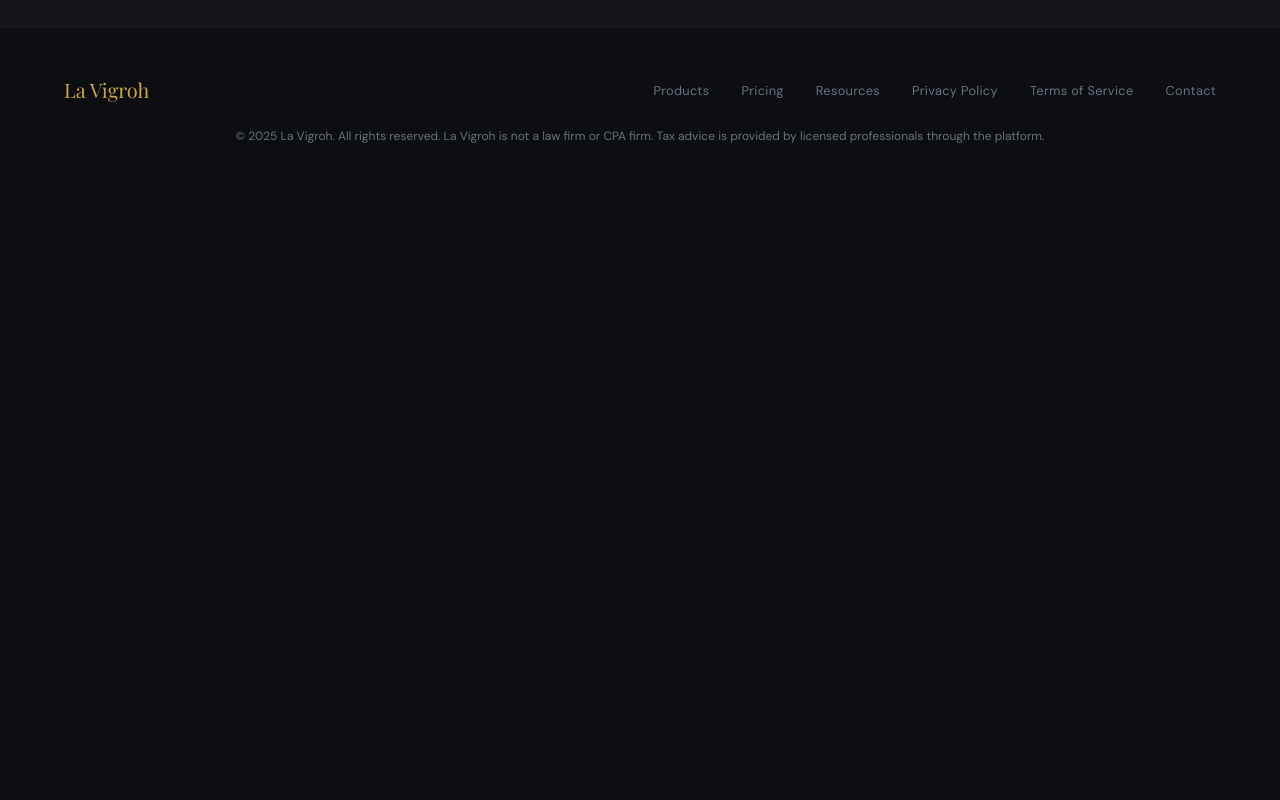
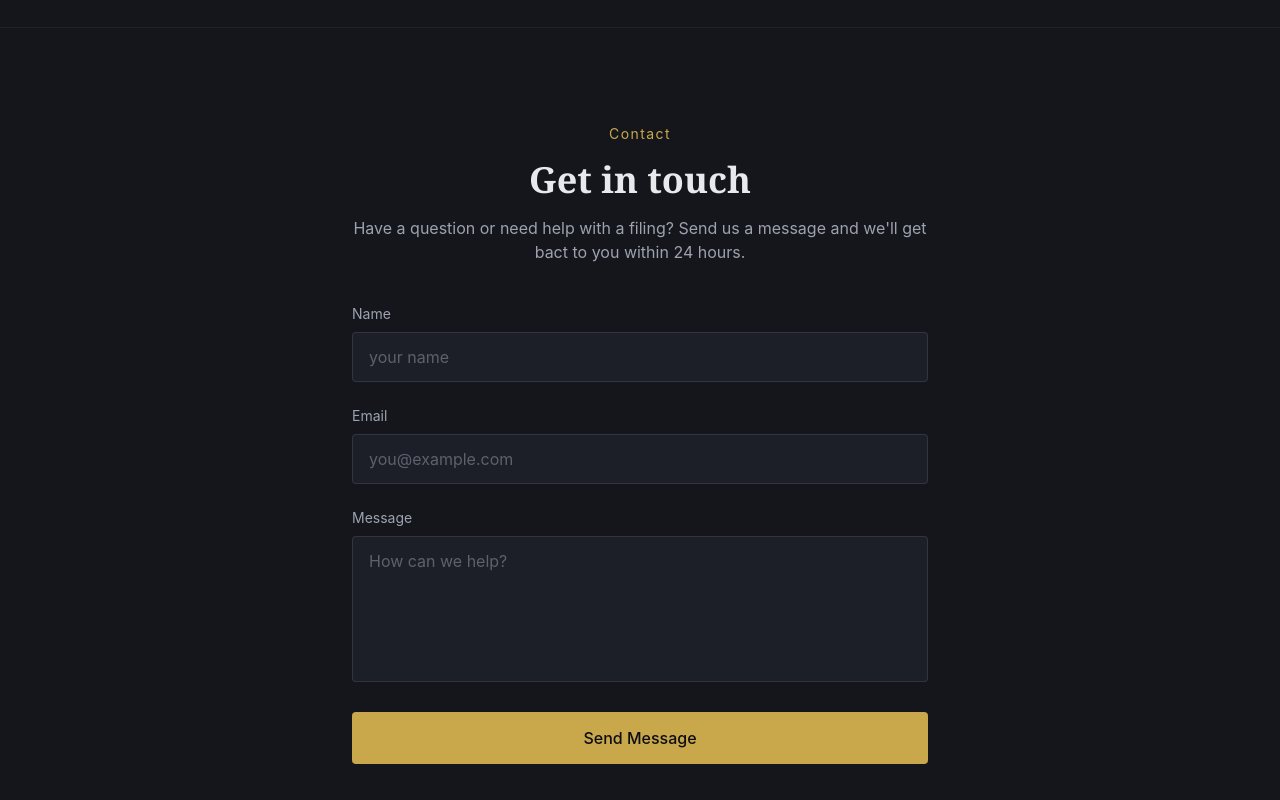
Before and after one commit to JerryAthavan/la-vigroh, a React (Vite) app: page / in a window 1280 px wide. Shown: the part 3360-4160 px from the top of the page. Before the commit the page ends 3552 px from the top, so only its background shows below. Built offline with nearby package versions, Linux system fonts and the light colour scheme.

Commit message:
Add contact form with controlled inputs and submit handling

```diff
--- a/src/App.jsx
+++ b/src/App.jsx
@@ -7,6 +7,7 @@ import Stats from "./components/Stats";
 import Testimonial from "./components/Testimonial";
 import CTASection from "./components/CTASection";
 import Footer from "./components/Footer";
+import ContactSection from "./components/ContactSection";
 function App() {
   return (
     <div>
@@ -18,6 +19,7 @@ function App() {
       <Stats/>
       <Testimonial/>
       <CTASection/>
+      <ContactSection/>
       <Footer/>
     </div>
   );
--- a/src/components/CTASection.jsx
+++ b/src/components/CTASection.jsx
@@ -1,6 +1,9 @@
+
+
 function CTASection(){
+
     return(
-        <section id="contact" className="bg-dark2 text-center border-t border-white/5 px-6 py-16 md:px-16 md:py-24">
+        <section id="cta" className="bg-dark2 text-center border-t border-white/5 px-6 py-16 md:px-16 md:py-24">
             <h2 className="text-text text-[clamp(2rem,4vw,3rem)] font-['Playfair_Display',serif] font-semibold leading-[1.2] mb-4">Ready to simplify your taxes?</h2>
             <p className="text-text-dim mb-10 font-light font-['DM_Sans',sans-serif]">Join thousands of expats and global citizens who file with confidence.</p>
             <a href="#contact" className="bg-gold font-['DM_Sans',sans-serif] text-dark py-3.5 px-8 rounded text-sm font-medium no-underline hover:bg-gold-light transition-colors" >Start filing today</a>
--- /dev/null
+++ b/src/components/ContactSection.jsx
@@ -0,0 +1,53 @@
+import { useState } from "react";
+function ContactSection(){
+    const[name, setName] = useState("");
+    const[email, setEmail] = useState("");
+    const[message, setMessage] = useState("");
+    const handleSubmit = (e) => {
+        e.preventDefault();
+        console.log("Form submitted:", {name, email, message});
+        alert(`Thanks ${name}, we'll get back to you soon!`);
+        setName("");
+        setEmail("");
+        setMessage("");
+    };
+    return(
+        <section id="contact"
+        className="bg-dark2 py-16 px-6 md:py-24 md:px-16 border-t border-white/5">
+            <div className="max-w-xl mx-auto text-center">
+                <div className="text-gold text-sm tracking-widest mb-4">Contact</div>
+                <h2 className="text-text text-4xl font-serif font-semibold mb-4">Get in touch</h2>
+                <p className="text-text-dim mb-10">Have a question or need help with a filing?
+                     Send us a message and we'll get bact to you within 24 hours.</p>
+
+                <form onClick={handleSubmit} className="flex flex-col gap-6 text-left">
+                    <div>
+                        <label className="block text-sm text-text-dim mb-2">Name</label>
+                        <input className="w-full bg-dark3 border border-white/10 rounded
+                        px-4 py-3 text-text placeholder:text-text-dim/50
+                        focus:outline-none focus:border-gold"
+                        type="text" value={name} placeholder="your name" onChange={(e)=> setName(e.target.value)} />
+                    </div>
+                    <div>
+                        <label className="block text-sm text-text-dim mb-2">Email</label>
+                        <input className="w-full bg-dark3 border border-white/10
+                        rounded px-4 py-3 text-text placeholder:text-text-dim/50 focus:outline-none focus:border-gold"
+                        type="email" value={email} onChange={(e)=> setEmail(e.target.value)} placeholder="you@example.com" />
+                    </div>
+                    <div>
+                        <label className="block text-sm text-text-dim mb-2">Message</label>
+                        <textarea className="w-full bg-dark3 border border-white/10 rounded
+                        px-4 py-3 text-text placeholder:text-text-dim/50 focus:outline-none focus:border-gold resize-none"
+                         rows="5" value={message} onChange={(e)=> setMessage(e.target.value)} placeholder="How can we help?"></textarea>
+                    </div>
+                    <button type="submit"
+                    className="bg-gold text-dark py-3.5 rounded no-underline font-medium
+                    hover:bg-gold-light transition-colors"
+                    >Send Message</button>
+                </form>
+            </div>
+        </section>
+
+    );
+}
+export default ContactSection;
```
